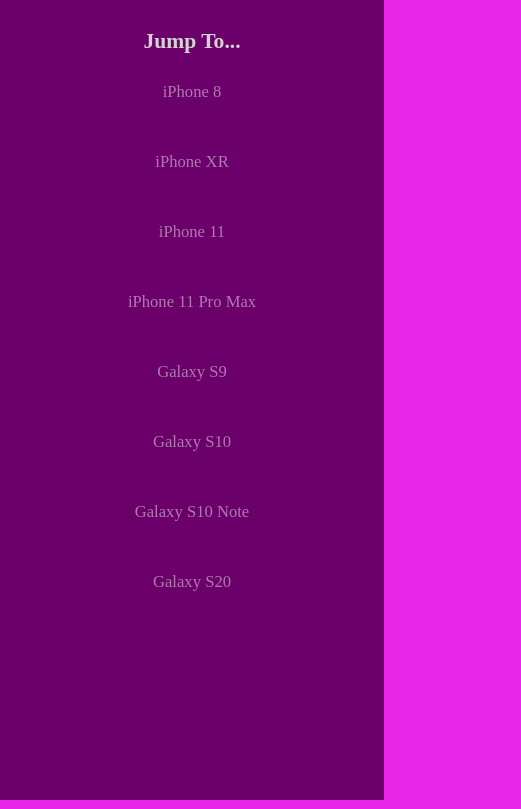
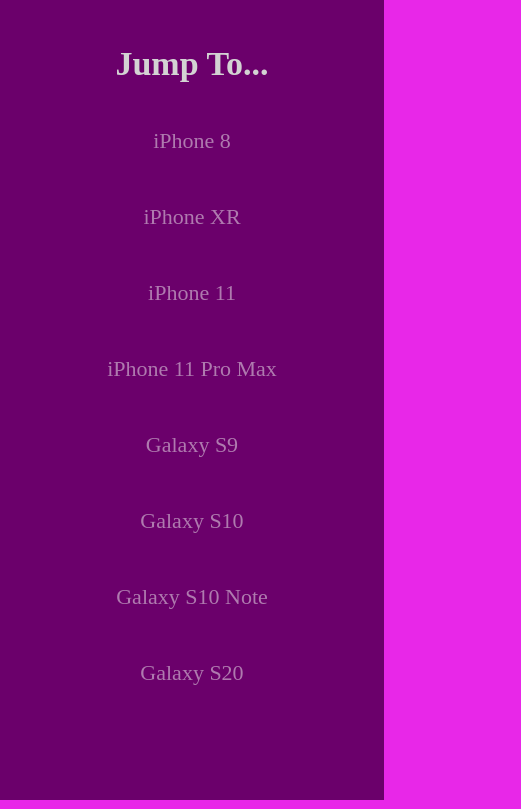
Before and after one commit to AshGalaxy/AshGalaxy.github.io, a plain HTML site: page index.html in a window 1280 px wide. Shown: the top 809 px of the page, 0-521 px from the left. Drawn offline with Linux system fonts and the light colour scheme.

Commit message:
Update index.html

```diff
--- a/index.html
+++ b/index.html
@@ -21,14 +21,14 @@
             }
             .jump-to a {
                 text-decoration: none;
-                font-size: 104%;
+                font-size: 22px;
                 color: rgb(175, 122, 175);
                 display: block;
                 padding-bottom: 13%;
             }
             .jump-to h4 {
                 font-weight: bold;
-                font-size: 135%;
+                font-size: 34px;
                 color: lightgray;
                 display: block;
 
```
